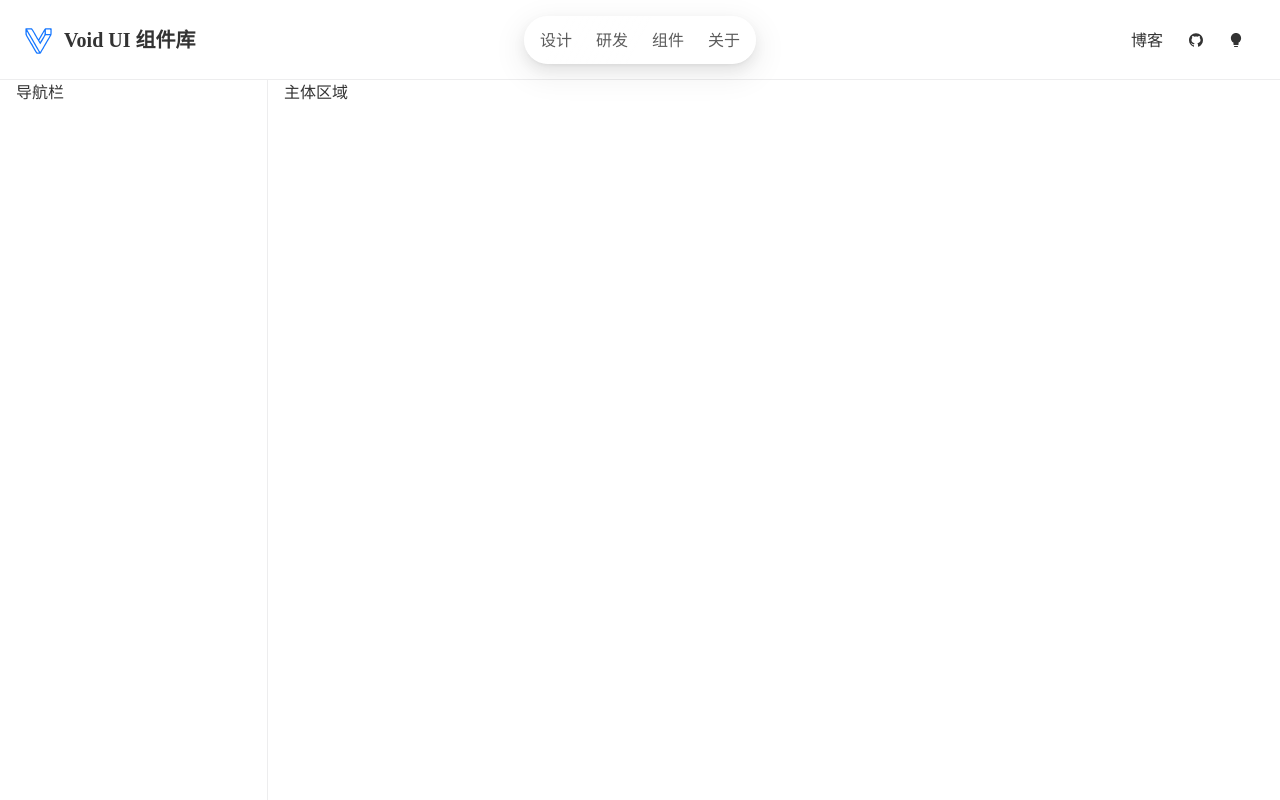
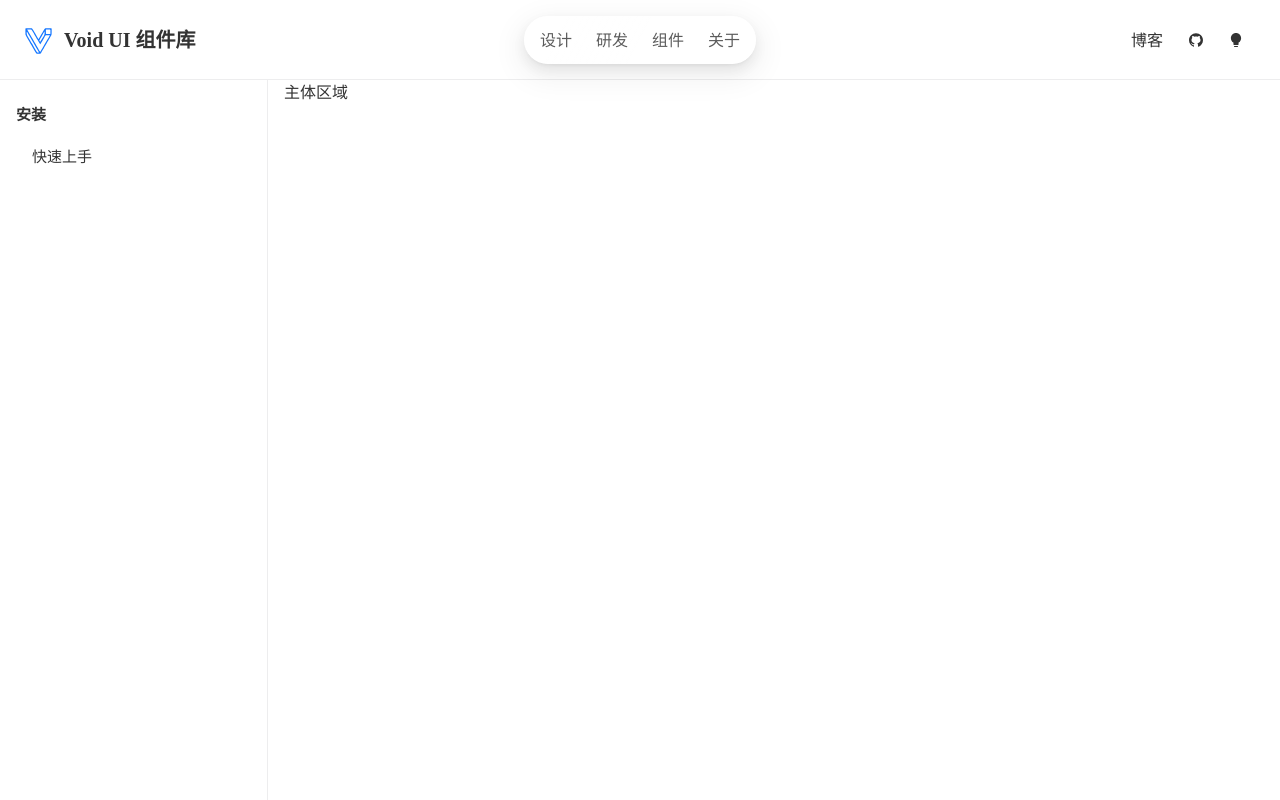
Before and after one commit to CoKoii/VoidUI, a Vue app: page /#/components in a window 1280 px wide. Built offline with nearby package versions, Linux system fonts and the light colour scheme.

Commit message:
添加 SideNav 组件，更新 Components 组件以包含侧边导航；优化滚动条样式

```diff
--- a/src/router/index.ts
+++ b/src/router/index.ts
@@ -13,6 +13,12 @@ const router = createRouter({
       path: '/components',
       name: 'Components',
       component: () => import('@/views/Components/Components.vue'),
+      children: [
+        {
+          path: 'button',
+          name: 'Button',
+        },
+      ],
     },
     {
       path: '/about',
--- a/src/views/Components/Components.scss
+++ b/src/views/Components/Components.scss
@@ -8,6 +8,22 @@
     overflow-y: auto;
     border-right: 1px solid var(--line);
     padding: 0 16px;
+    &::-webkit-scrollbar {
+      width: 4px;
+      background-color: transparent;
+    }
+    &::-webkit-scrollbar-thumb {
+      background-color: transparent;
+      border-radius: 3px;
+    }
+    &:hover {
+      &::-webkit-scrollbar {
+        background-color: transparent;
+      }
+      &::-webkit-scrollbar-thumb {
+        background-color: var(--line);
+      }
+    }
   }
   .main {
     transition: transform 0.3s;
--- a/src/views/Components/Components.vue
+++ b/src/views/Components/Components.vue
@@ -1,6 +1,7 @@
 <script setup lang="ts">
 import { ref } from 'vue'
 import { MenuUnfoldOutlined, MenuFoldOutlined } from '@ant-design/icons-vue'
+import SideNav from './SideNav/SideNav.vue'
 const isNavOpen = ref(false)
 const toggleNav = () => {
   isNavOpen.value = !isNavOpen.value
@@ -12,7 +13,9 @@ defineExpose({
 
 <template>
   <div class="Components">
-    <div class="nav" :class="{ open: isNavOpen }">导航栏</div>
+    <div class="nav" :class="{ open: isNavOpen }">
+      <SideNav />
+    </div>
     <div class="main">主体区域</div>
     <div class="nav-toggle" @click="toggleNav">
       <MenuUnfoldOutlined v-if="!isNavOpen" />
--- /dev/null
+++ b/src/views/Components/SideNav/SideNav.scss
@@ -0,0 +1,31 @@
+.SideNav {
+  width: 100%;
+  padding: 24px 0;
+  .item {
+    display: flex;
+    flex-direction: column;
+    margin-bottom: 30px;
+    .title {
+      font-weight: 900;
+      margin-bottom: 10px;
+      font-size: 15px;
+    }
+    .components {
+      display: flex;
+      flex-direction: column;
+      gap: 8px;
+      a {
+        padding: 0px 16px;
+        height: 40px;
+        line-height: 40px;
+        border-radius: 8px;
+        font-size: 15px;
+      }
+      .active {
+        background-color: rgba(43, 90, 237, 0.08);
+        color: #2b5aed;
+        font-weight: 700;
+      }
+    }
+  }
+}
--- /dev/null
+++ b/src/views/Components/SideNav/SideNav.vue
@@ -0,0 +1,20 @@
+<script setup lang="ts">
+defineExpose({
+  name: 'SideNav',
+})
+</script>
+
+<template>
+  <div class="SideNav">
+    <div class="item">
+      <div class="title">安装</div>
+      <div class="components">
+        <router-link to="/components/button" active-class="active">快速上手</router-link>
+      </div>
+    </div>
+  </div>
+</template>
+
+<style scoped lang="scss">
+@use './SideNav.scss';
+</style>
```
